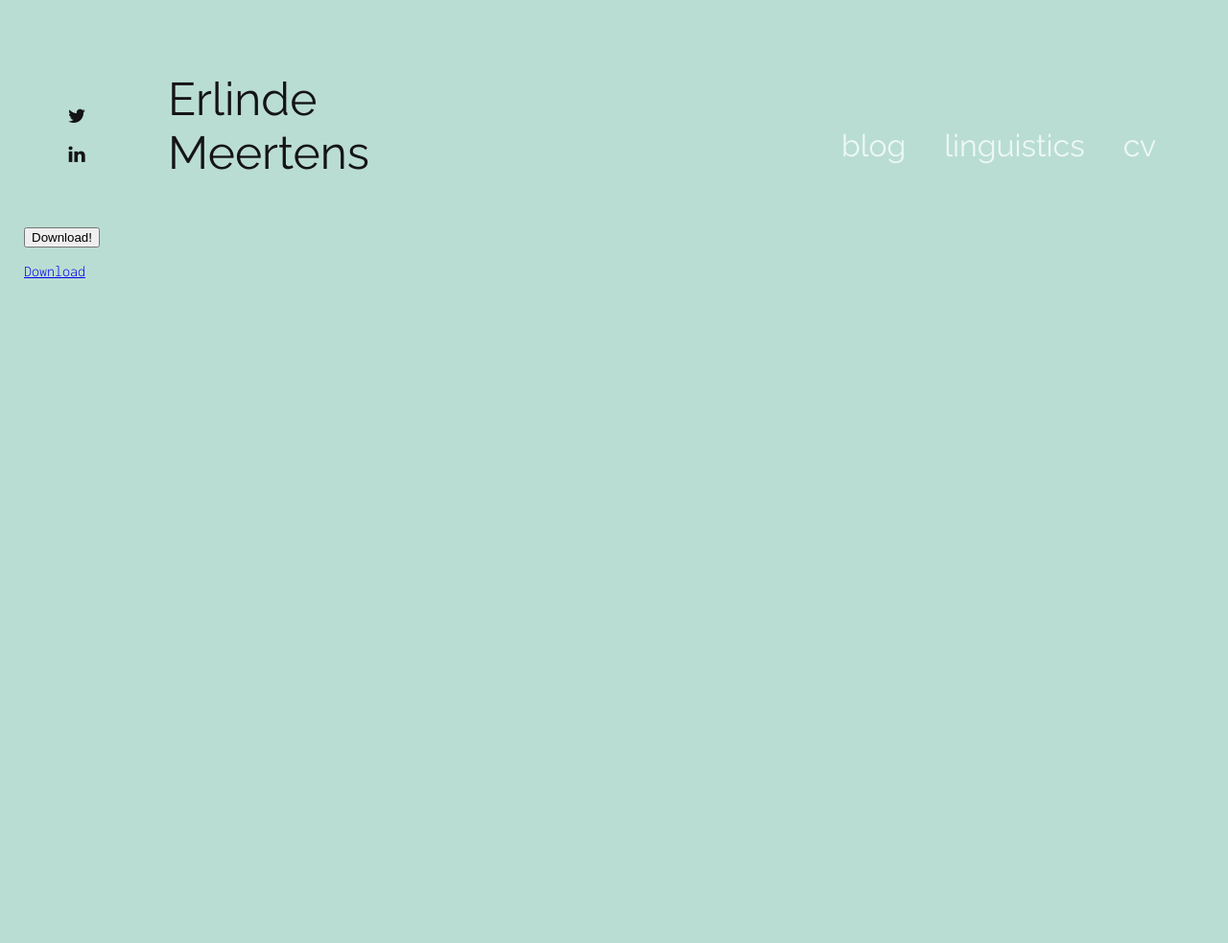
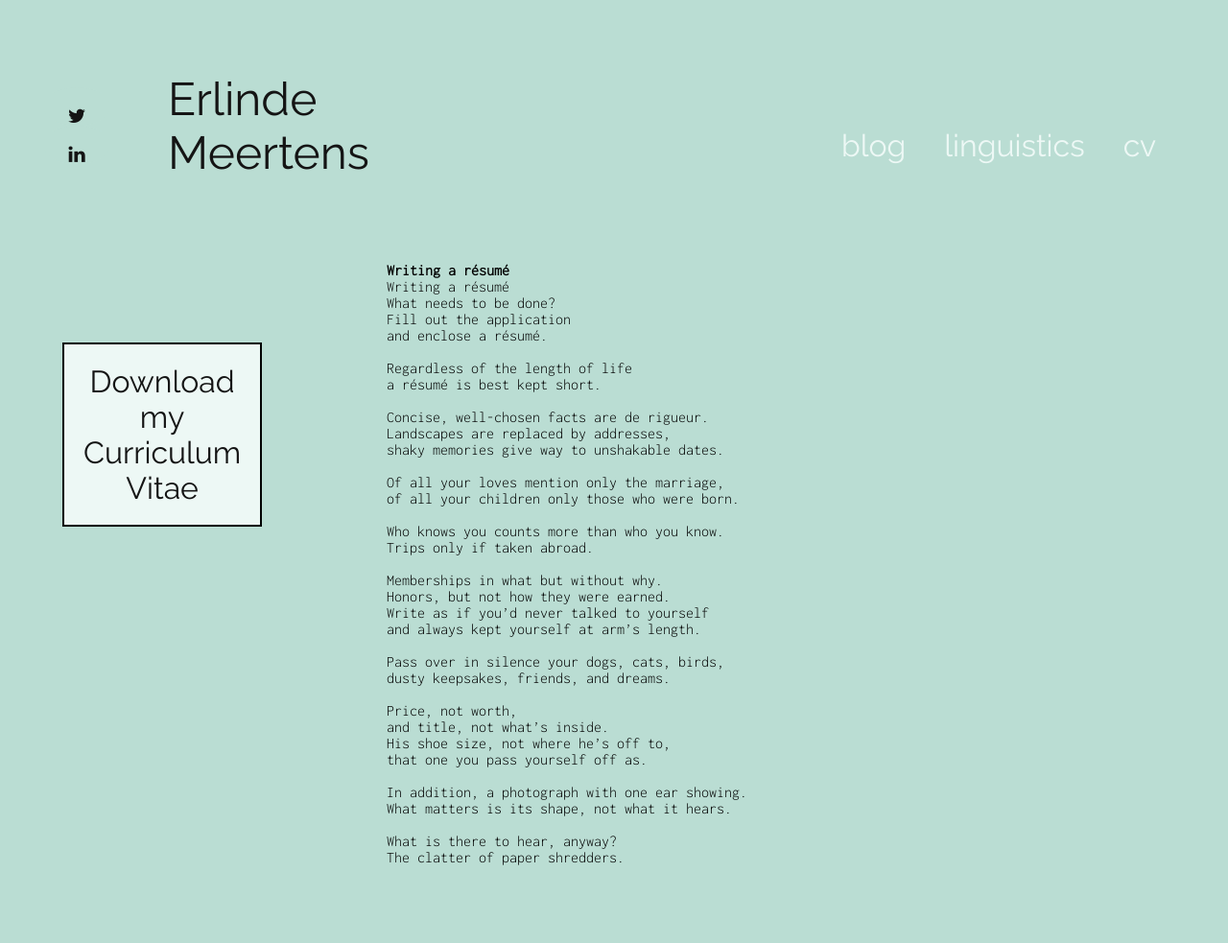
Before and after one commit to emeertens/personal, a Jekyll site: the page built from cv.md, in a window 1280 px wide. Shown: the whole page at 96% size. Built offline with Jekyll 4.4.1, drawn with Linux system fonts in a browser that asks for light colours; before the commit the page ends 900 px from its top, so only the background shows below that.

Commit message:
finished linguistics and cv

```diff
--- a/cv.md
+++ b/cv.md
@@ -1,10 +1,57 @@
 ---
 title: cv
-layout: default
+layout: ling
 ---
+<main>
+<main class = "containercv">
 
-<form method="get" action="cv.pdf">
-   <button type="submit">Download!</button>
-</form>
+    <div>
+        <div class="contributeButton">
+            <a class="contributeLink" href="images\cv.pdf">Download my <br> Curriculum Vitae </a>
+        </div>
+    </div>
 
-<a href="images\cv.pdf" download="cv Erlinde Meertens">Download</a>
+    <div>
+    <p>
+        <b>Writing a résumé</b>
+        <br>
+        Writing a résumé<br>
+        What needs to be done?<br>
+        Fill out the application<br>
+        and enclose a résumé.<br>
+        <br>
+        Regardless of the length of life<br>
+        a résumé is best kept short.<br>
+         <br>
+        Concise, well-chosen facts are de rigueur.<br>
+        Landscapes are replaced by addresses,<br>
+        shaky memories give way to unshakable dates.<br>
+        <br>
+        Of all your loves mention only the marriage,<br>
+        of all your children only those who were born.<br>
+        <br>
+        Who knows you counts more than who you know.<br>
+        Trips only if taken abroad.<br>
+        <br>
+        Memberships in what but without why.<br>
+        Honors, but not how they were earned.<br>
+        Write as if you’d never talked to yourself<br>
+        and always kept yourself at arm’s length.<br>
+        <br>
+        Pass over in silence your dogs, cats, birds,<br>
+        dusty keepsakes, friends, and dreams.<br>
+        <br>
+        Price, not worth,<br>
+        and title, not what’s inside.<br>
+        His shoe size, not where he’s off to,<br>
+        that one you pass yourself off as.<br>
+        <br>
+        In addition, a photograph with one ear showing.<br>
+        What matters is its shape, not what it hears.<br>
+        <br>
+        What is there to hear, anyway?<br>
+        The clatter of paper shredders.<br>
+        </p>
+    </div>
+</main>
+</main>
--- a/styles/style.css
+++ b/styles/style.css
@@ -92,6 +92,14 @@ nav a.active {
     align-content: dense;
 }
 
+.containercv{
+	display: flex;
+	flex-direction: row;
+	flex-wrap: wrap;
+	align-content: space-around;
+	column-gap: 130px;
+}
+
 img {
     display: block;
     margin: 0;
@@ -123,6 +131,11 @@ h3{
 p{
     font-family: Inconsolata, monospace;
 }
+
+a{
+	text-decoration: none;
+}
+
 
 .container > div{  display: flex;
     justify-content: center;
@@ -176,3 +189,51 @@ li {
 .fa:hover {
     opacity: 0.7;
 }
+
+.center {
+    margin: 0;
+    position: absolute;
+    top: 50%;
+    left: 50%;
+    -ms-transform: translate(-50%, -50%);
+    transform: translate(-50%, -50%);
+  }
+
+.contributeButton{
+	padding: 20px 20px 20px 20px;
+    border: 2px solid black;
+    height: min-content;
+    width: min-content;
+	background-color: rgb(237, 248, 245);
+	text-align: center;
+	margin-top: 100px;
+}
+
+.contributeLink{
+	font-family: Raleway, Helvetica, sans-serif;
+    font-size: 2em;
+    color: rgb(20, 20, 20);
+    font-weight:500;
+}
+
+.contributeLink:hover{
+	background-color: rgb(237, 248, 245);
+	color: rgb(64, 128, 128);
+}
+
+.cleanlink:link {
+    text-decoration:underline;
+    color: rgb(20, 20, 20);
+  }
+
+.cleanlink:visited {
+    color: rgb(20, 20, 20);
+  }
+
+.cleanlink:hover {
+    color: hotpink;
+  }
+
+.cleanlink:active {
+    color: hotpink;
+  }
```
Also changed, not shown: blog.md (+2 -2 lines), index.md (+1 -1 lines), linguistics.md (+5 -2 lines).
